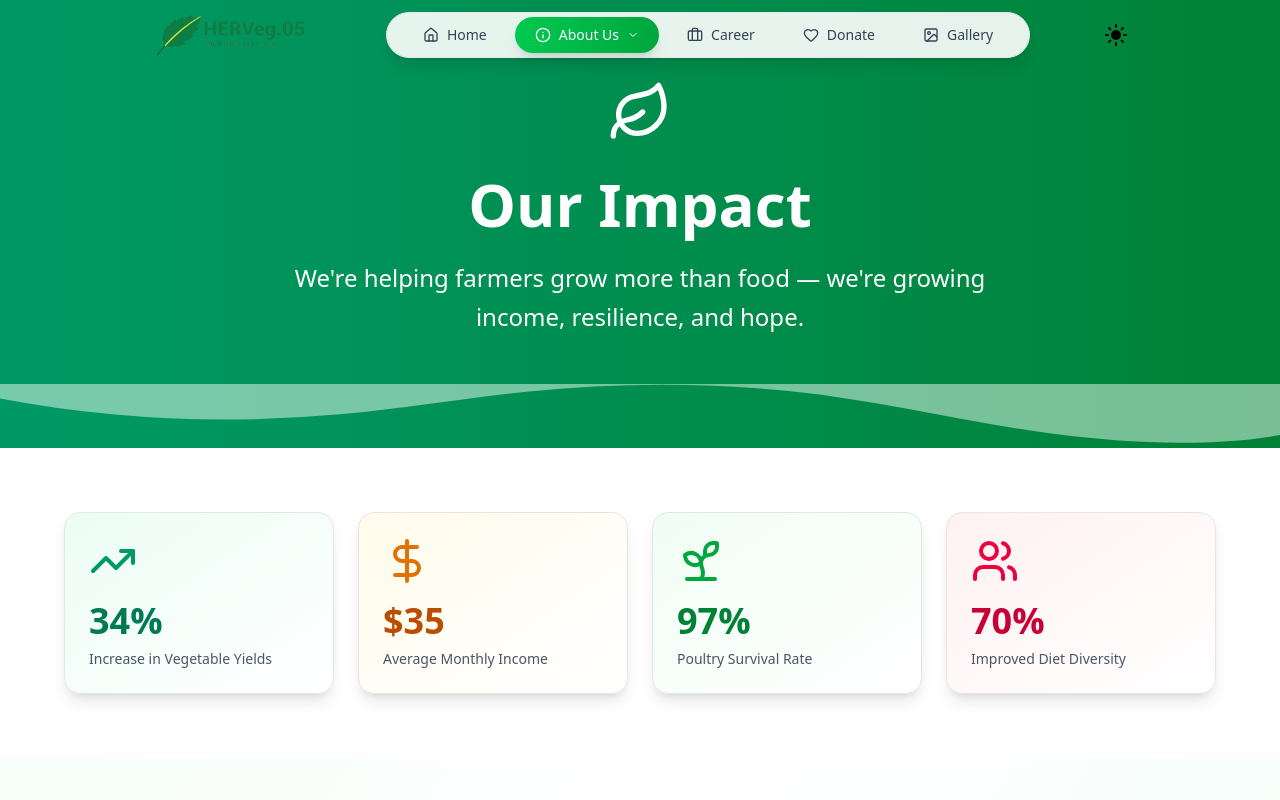
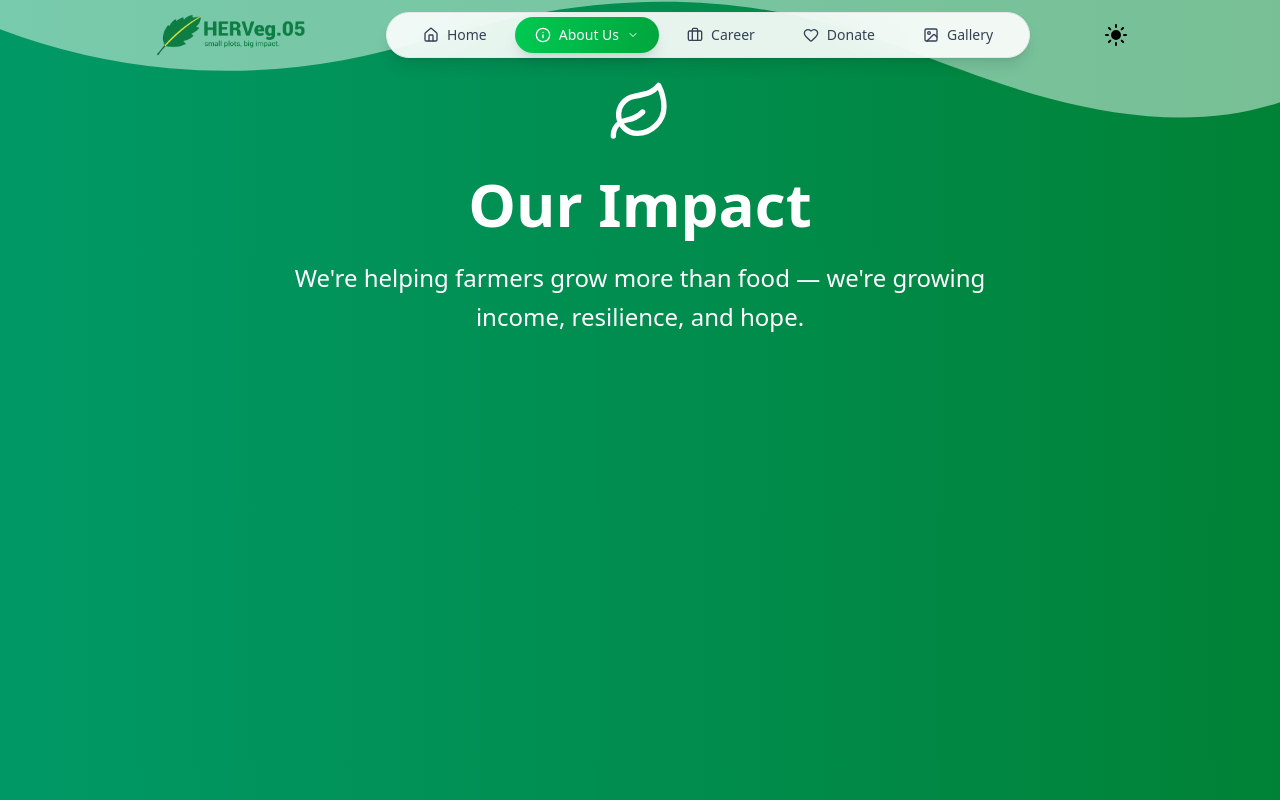
Before and after one commit to Mhando-Z/HervegWeb, a Next.js app: page /aboutus/ourimpact in a window 1280 px wide. Shown: the top 800 px of the page. Built offline with nearby package versions, Linux system fonts and the light colour scheme; a web font is replaced by a local one.

Commit message:
Phase One

```diff
--- a/src/app/aboutus/ourimpact/page.jsx
+++ b/src/app/aboutus/ourimpact/page.jsx
@@ -77,7 +77,7 @@ const ImpactPage = () => {
     <div className="min-h-screen bg-linear-to-br from-green-50 via-white to-emerald-50">
       {/* Hero Section */}
       <motion.section
-        className="relative overflow-hidden bg-linear-to-r from-emerald-600 to-green-700 text-white py-20 px-6"
+        className="relative overflow-hidden min-h-screen bg-linear-to-r from-emerald-600 to-green-700 text-white py-20 px-6"
         initial="hidden"
         animate="visible"
         variants={fadeInUp}
@@ -101,11 +101,11 @@ const ImpactPage = () => {
         </div>
 
         {/* Decorative wave */}
-        <div className="absolute bottom-0 left-0 right-0">
+        <div className="absolute top-0 left-0 right-0">
           <svg
             viewBox="0 0 1200 120"
             preserveAspectRatio="none"
-            className="w-full h-16"
+            className="w-full h-full"
           >
             <path
               d="M321.39,56.44c58-10.79,114.16-30.13,172-41.86,82.39-16.72,168.19-17.73,250.45-.39C823.78,31,906.67,72,985.66,92.83c70.05,18.48,146.53,26.09,214.34,3V0H0V27.35A600.21,600.21,0,0,0,321.39,56.44Z"
```
